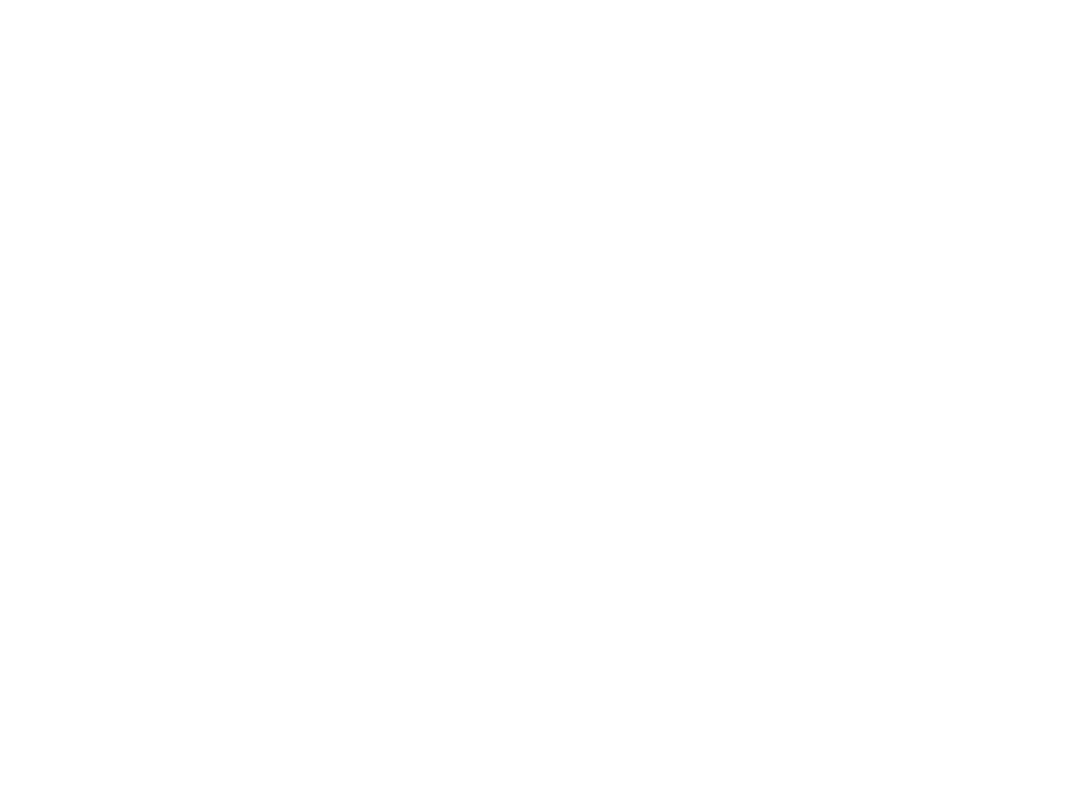
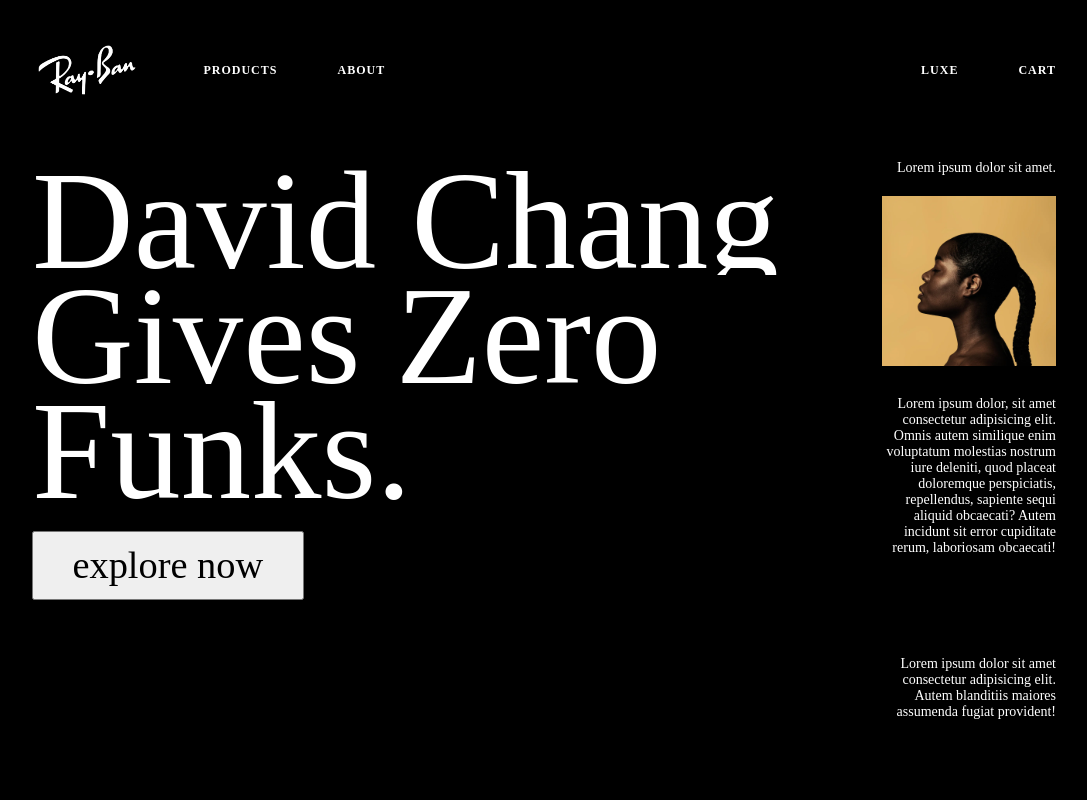
Before and after one commit to 01Khushi10/RayBan-Website-Project, a plain HTML site: page index.html in a window 1280 px wide. Shown: the whole page, without its empty margins (96-1183 px from the left). Drawn offline with Linux system fonts and the light colour scheme.

Commit message:
Creating top section

```diff
--- a/index.html
+++ b/index.html
@@ -7,6 +7,63 @@
     <link rel="stylesheet" href="styles.css">
 </head>
 <body>
+    <div class="wrapper">
+        <div class="back"></div>
+        <div class="top">
+            <div class="workingArea">
+                <!--NavBar-->
+                <nav>
+                    <div class="navLeft">
+                        <img src="assests/raybanlogo.png" alt="logo" loading="lazy">
+                        <a href="#">products</a><a href="#">About</a>
+                    </div>
+                    <div class="navRight">
+                        <a href="#">luxe</a><a href="#">cart</a>
+                    </div>
+                </nav>
+
+                <!--Main section-->
+                <main>
+                    <div class="heroLeft">
+                        <div class="elements">
+                            <h1>David Chang</h1>
+                            <h1>David Chang</h1>
+                            <h1>David Chang</h1>
+                            <h1>David Chang</h1>
+                            <h1>David Chang</h1>
+                        </div>
+                        <div class="elements">
+                            <h1>Gives Zero</h1>
+                            <h1>David Chang</h1>
+                            <h1>David Chang</h1>
+                            <h1>David Chang</h1>
+                            <h1>David Chang</h1>
+                        </div>
+                        <div class="elements">
+                            <h1>Funks.</h1>
+                            <h1>David Chang</h1>
+                            <h1>David Chang</h1>
+                            <h1>David Chang</h1>
+                            <h1>David Chang</h1>
+                        </div>
+                        <button>explore now</button>
+                    </div>
+
+                    <div class="heroRight">
+                        <p>Lorem ipsum dolor sit amet.</p>
+                        <div class="imageDiv"></div>
+                        <p>Lorem ipsum dolor, sit amet consectetur adipisicing elit. Omnis autem similique enim voluptatum molestias nostrum iure deleniti, quod placeat doloremque perspiciatis, repellendus, sapiente sequi aliquid obcaecati? Autem incidunt sit error cupiditate rerum, laboriosam obcaecati!</p>
+                        <p>Lorem ipsum dolor sit amet consectetur adipisicing elit. Autem blanditiis maiores assumenda fugiat provident!</p>
+                    </div>
+
+
+
+                </main>
+
+            </div>
+        </div>
+
+    </div>
 
 
     <script src="script.js"></script>
--- a/styles.css
+++ b/styles.css
@@ -6,4 +6,131 @@
 html, body{
     height: 100vh;
     width: 100vw;
+    font-family: "gilroy";
 }
+.wrapper{
+    position: relative;
+    height: 100vh;
+    width: 100%;
+}
+.back{
+    position: absolute;
+    height: 100vh;
+    width: 100%;
+}
+.top{
+    top: 0;
+    left: 0;
+    position: absolute;
+    background-color: black;
+    width: 100%;
+    height: 100vh;
+    pointer-events: none;
+}
+.top .workingArea{
+    position: relative;
+    width: 80%;
+    height: 100vh;
+    margin: 0 auto;
+    /* border: 1px solid red; */
+    max-width: 1920px;
+}
+nav{
+    width: 100%;
+    padding: 40px 0;
+    display: flex;
+    justify-content: space-between;
+    align-items: center;
+}
+nav .navLeft{
+    display: flex;
+    gap: 60px;
+    align-items: center;
+}
+nav img{
+    height: 60px;
+}
+.navLeft a{
+    font-size: 12px;
+    font-weight: 600;
+    text-decoration: none;
+    color: white;
+    text-transform: uppercase;
+    letter-spacing: 1px;
+    pointer-events: all;
+}
+.navRight{
+    display: flex;
+    gap: 60px;
+}
+.navRight a{
+    font-size: 12px;
+    font-weight: 600;
+    text-decoration: none;
+    color: white;
+    text-transform: uppercase;
+    letter-spacing: 1px;
+    pointer-events: all;
+}
+main{
+    display: flex;
+    position: absolute;
+    justify-content: space-between;
+    top: 55%;
+    left: 0;
+    transform: translate(0%, -50%);
+    width: 100%;
+    /* background-color: antiquewhite; */
+
+}
+main .heroLeft{
+    min-width: 50%;
+    /* background-color: aquamarine; */
+
+}
+main .heroRight{
+    width: 17%;
+    text-align: right;
+    /* background-color: rgb(56, 212, 3); */
+}
+.elements{
+    height: 9vw;
+    /* background-color: chocolate; */
+    overflow: hidden;
+}
+.elements h1{
+    text-transform: capitalize;
+    font-size: 11vw;
+    font-weight: 100;
+    font-family: "kajiro";
+    color: #fff;
+    line-height: .87;
+}
+main .heroLeft button{
+    font-size: 3vw;
+    margin-top: 2vw;
+    font-family: "kajiro";
+    padding: .8vw 3vw;
+    pointer-events: all;
+    cursor: pointer;
+}
+main .heroRight p{
+    font-size: 14px;
+    font-weight: 300;
+    text-align: right;
+    color: #fff;
+}
+main .heroRight .imageDiv{
+    background-image: url("assests/photo-1527203561188-dae1bc1a417f.webp");
+    height: 170px;
+    width: 100%;
+    background-size: cover;
+    background-position: center;
+    margin-top: 20px;
+    margin-bottom: 30px;
+
+}
+main .heroRight p:nth-child(3){
+    margin-bottom: 100px;
+
+}
```
Also changed, not shown: assests/photo-1527203561188-dae1bc1a417f.webp (added).
